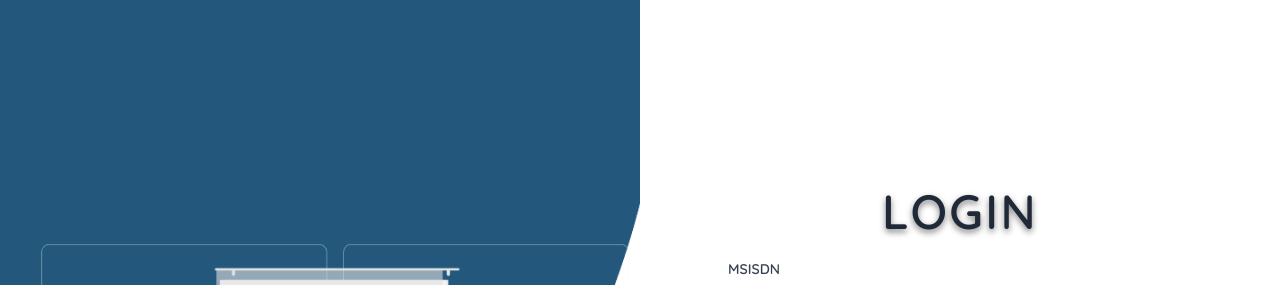
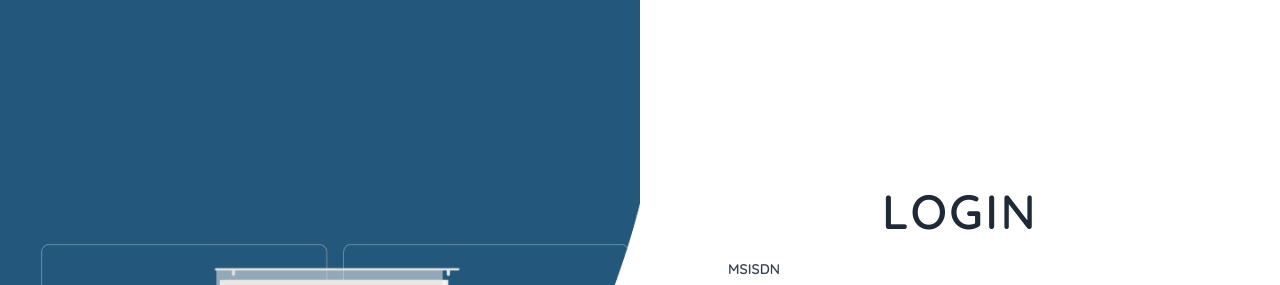
Before and after one commit to JayrTlcfzc/MerchantGUI, a React (Vite) app: page /login in a window 1280 px wide. Shown: the top 285 px of the page. Built offline with nearby package versions, Linux system fonts and the light colour scheme.

Commit message:
Login - Removed Title shadow

```diff
--- a/src/pages/Login.jsx
+++ b/src/pages/Login.jsx
@@ -48,7 +48,7 @@ const Login = () => {
       {/* Login Form Section */}
       <div className="flex flex-col min-h-screen items-center justify-center w-full">
         <div className="w-full max-w-sm p-6 sm:max-w-md lg:max-w-lg shadow-lg md:shadow-none">
-          <h2 className="mb-6 text-5xl font-bold text-center text-gray-800 tracking-wider text-shadow-lg">
+          <h2 className="mb-6 text-5xl font-bold text-center text-gray-800 tracking-wider">
             LOGIN
           </h2>
           <form>
```
